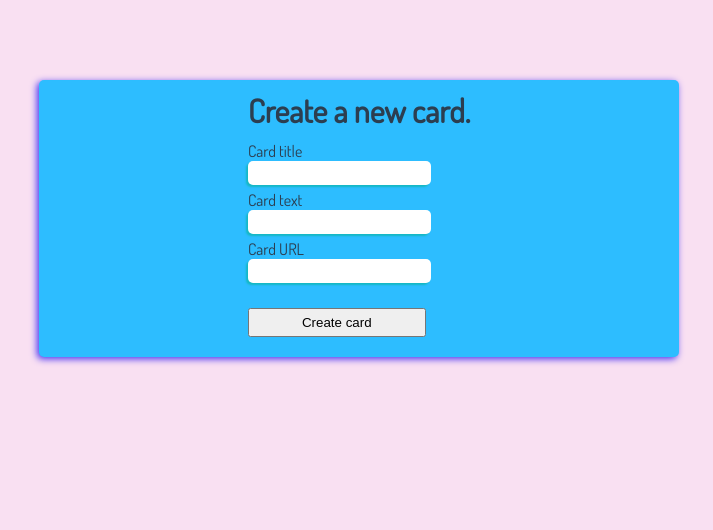
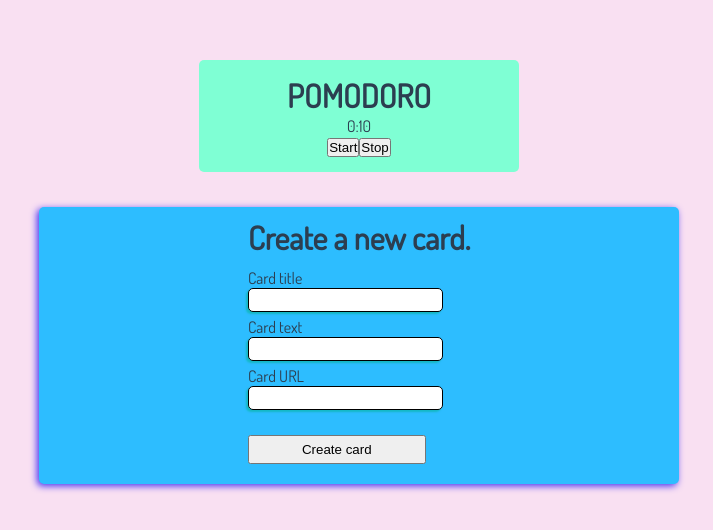
Before and after one commit to JaviVA93/workboard-VUE3, a Vue app: page / in a window 1280 px wide. Shown: the top 530 px of the page, without its empty margins (281-994 px from the left). Built offline with nearby package versions, Linux system fonts and the light colour scheme.

Commit message:
pomodoro added

```diff
--- a/src/App.vue
+++ b/src/App.vue
@@ -4,6 +4,7 @@
 import { onMounted, ref, Ref } from 'vue';
 import Card from "./components/Card.vue";
 import NewCardForm from "./components/NewCardForm.vue";
+import Pomodoro from "./components/Pomodoro.vue";
 
 interface CardInterface {
   id: string,
@@ -43,15 +44,12 @@ function removeCard(card_id: string) {
 </script>
 
 <template>
+  <div class="pomodoro-container">
+    <Pomodoro />
+  </div>
   <div class="cards-container">
     <div v-for="card in cards" :key="card.id">
-      <Card
-        @remove-card="removeCard"
-        :id="card.id"
-        :title="card.title"
-        :text="card.text"
-        :url="card.url"
-      />
+      <Card @remove-card="removeCard" :id="card.id" :title="card.title" :text="card.text" :url="card.url" />
     </div>
   </div>
   <div class="card-form-container">
@@ -61,14 +59,17 @@ function removeCard(card_id: string) {
 
 <style>
 @import url('https://fonts.googleapis.com/css2?family=Dosis&display=swap');
+
 * {
   margin: 0;
   padding: 0;
   box-sizing: border-box;
 }
+
 body {
   background-color: #df57bb2e;
 }
+
 #app {
   font-family: 'Dosis', sans-serif;
   -webkit-font-smoothing: antialiased;
@@ -77,19 +78,31 @@ body {
   color: #2c3e50;
   margin-top: 60px;
 }
+
+.pomodoro-container {
+  position: relative;
+  left: 50%;
+  transform: translateX(-50%);
+  width: fit-content;
+  margin-bottom: 15px;
+}
+
 .cards-container {
   display: grid;
-  grid-template-columns: auto auto auto;
+  grid-template-columns: repeat(auto-fit, 20rem);
   row-gap: 10px;
   column-gap: 10px;
   justify-content: center;
   margin-bottom: 20px;
 }
+
 .cards-container .card {
   height: 100%;
 }
+
 .card-form-container {
-  position: absolute;
+  position: relative;
+  width: fit-content;
   left: 50%;
   transform: translateX(-50%);
 }
--- a/src/components/Card.vue
+++ b/src/components/Card.vue
@@ -36,7 +36,7 @@ function removeCard() {
   <div class="card" :card-id="props.id">
     <h1>{{ title }}</h1>
     <span>{{ text }}</span>
-    <button @click="goTo">And a button</button>
+    <button @click="goTo">Go to link</button>
     <button @click="removeCard">Remove card</button>
   </div>
 </template>
@@ -47,7 +47,7 @@ function removeCard() {
   flex-direction: column;
   align-items: flex-start;
   gap: 20px;
-  width: 25vw;
+  width: 20rem;
   padding: 10px 30px;
   border: 0;
   box-shadow: -2px 2px 7px #e83a8e;
--- a/src/components/NewCardForm.vue
+++ b/src/components/NewCardForm.vue
@@ -1,13 +1,16 @@
 <script setup lang="ts">
+import {ref} from 'vue';
 const cardFormEmit = defineEmits<{
   (e: "createCard", title: string, text: string, url: string): void;
 }>();
 
 function createCard() {
-  let title = (<HTMLInputElement>(
-    document.querySelector(".new-card-form .form-title input")
-  )).value;
-  title = (title === '') ? 'title not set' : title;
+  // let title = (<HTMLInputElement>(
+  //   document.querySelector(".new-card-form .form-title input")
+  // )).value;
+  let title_elem = document.querySelector(".new-card-form .form-title input") as HTMLInputElement;
+  let title = (title_elem && title_elem.value !== '') ? title_elem.value : 'title not set';
+  //title = (title === '') ? 'title not set' : title;
   let text = (<HTMLInputElement>(
     document.querySelector(".new-card-form .form-text input")
   )).value;
@@ -30,6 +33,13 @@ function clearInputs() {
     input.value = "";
   });
 }
+
+
+// CSS VARIABLES
+const soft_blue = '#2dbdff';
+const sky = '#15b8c4';
+const purple_blue = '#4730f1';
+const soft_grey = ''
 </script>
 
 <template>
@@ -60,37 +70,49 @@ function clearInputs() {
   align-items: center;
   gap: 10px;
   width: 50vw;
-  background-color: #2dbdff;
+  background-color: v-bind(soft_blue);
   border: 0px;
   border-radius: 5px;
-  box-shadow: -2px 2px 7px #4730f1;
+  box-shadow: -2px 2px 7px v-bind(purple_blue);
 }
+
 .new-card-form h1 {
   color: #2c3e50;
   margin: 10px 0;
 }
-.new-card-form > div {
+
+.new-card-form>div {
   display: flex;
   flex-direction: column;
   width: fit-content;
   align-items: flex-start;
 }
-.new-card-form > div > div {
+
+.new-card-form>div>div {
   display: flex;
   flex-direction: column;
   align-items: flex-start;
 }
-.new-card-form > div > div:not(:last-child) {
+
+.new-card-form>div>div:not(:last-child) {
   margin-bottom: 5px;
 }
+
 .new-card-form input {
   font-family: inherit;
   font-size: 1.2rem;
   height: 1.5rem;
-  border: 0;
+  border: 1px solid;
   border-radius: 5px;
-  box-shadow: -2px 2px 2px #15b8c4;
+  box-shadow: -2px 2px 2px v-bind(sky);
+  padding: 0 5px;
 }
+
+.new-card-form input:focus-visible {
+  outline: 0;
+  border: 2px solid;
+}
+
 .new-card-form button {
   display: flex;
   align-items: center;
--- /dev/null
+++ b/src/components/Pomodoro.vue
@@ -0,0 +1,119 @@
+<script setup lang="ts">
+import { onMounted } from 'vue';
+
+let pomo_vars = {
+    status: '',
+    interval: {
+        minutes: 0,
+        seconds: 10,
+    },
+    timeRemain: {
+        seconds: 0,
+        minutes: 0,
+    },
+}
+
+function startPauseResumePomodoro() {
+    let start_btn = document.querySelector('#pom_start') as HTMLButtonElement;
+    if (pomo_vars.status === 'running') {
+        pomo_vars.status = 'pause';
+        if (start_btn) start_btn.innerText = 'Resume';
+    }
+    else {
+        if (pomo_vars.status === '' || pomo_vars.status === 'end')
+            pomo_vars.timeRemain = JSON.parse(JSON.stringify(pomo_vars.interval));
+        pomo_vars.status = 'running';
+        if (start_btn) start_btn.innerText = 'Pause';
+        updatePomodoro();
+    }
+}
+
+function stopPomodoro() {
+    pomo_vars.status = 'stop';
+    pomo_vars.timeRemain = JSON.parse(JSON.stringify(pomo_vars.interval));
+
+    printTime();
+
+    let start_btn = document.querySelector('#pom_start') as HTMLButtonElement;
+    if (start_btn) start_btn.innerText = 'Start';
+}
+
+function calculateTimeRemain() {
+    if (pomo_vars.timeRemain.seconds <= 0 && pomo_vars.timeRemain.minutes >= 0) {
+        pomo_vars.timeRemain.minutes--;
+        pomo_vars.timeRemain.seconds = 59;
+    }
+    else
+        pomo_vars.timeRemain.seconds--;
+}
+
+function printTime() {
+    let time_element: HTMLSpanElement = document.querySelector('.pomo_time');
+    if (time_element) time_element.innerText =
+        `${pomo_vars.timeRemain.minutes.toString()}:${pomo_vars.timeRemain.seconds.toString()}`;
+}
+
+function updatePomodoro() {
+    console.log(`updating pomodoro:
+    Time remaining: ${pomo_vars.timeRemain.minutes}:${pomo_vars.timeRemain.seconds},
+    status: ${pomo_vars.status}`);
+
+    if (pomo_vars.status === 'pause' || pomo_vars.status === 'stop' || pomo_vars.status === 'end')
+        return;
+
+    if (pomo_vars.status === 'stop')
+        return;
+
+    calculateTimeRemain();
+    printTime();
+
+    let btn = document.querySelector('#pom_start');
+    if (pomo_vars.timeRemain.seconds <= 0 && pomo_vars.timeRemain.minutes <= 0) {
+        pomo_vars.status = 'end';
+        if (btn) btn.textContent = 'Start';
+    }
+    else if (pomo_vars.status === 'pause') {
+        if (btn)
+            btn.textContent = 'Resume'
+        return;
+    }
+    else {
+        if (btn)
+            btn.textContent = 'Pause';
+        pomo_vars.status = 'running';
+        setTimeout(() => {
+            updatePomodoro();
+        }, 1000);
+    }
+}
+onMounted(() => {
+    pomo_vars.timeRemain = JSON.parse(JSON.stringify(pomo_vars.interval));
+    printTime();
+});
+
+</script>
+<template>
+    <div class="pomo-card">
+        <h1>POMODORO</h1>
+        <span class="pomo_time"></span>
+        <div class="pom_btns_wrapper">
+            <button id="pom_start" @click="startPauseResumePomodoro">Start</button>
+            <button id="pom_stop" @click="stopPomodoro">Stop</button>
+        </div>
+    </div>
+</template>
+<style scoped>
+.pomo-card {
+    display: flex;
+    flex-direction: column;
+    align-items: center;
+    justify-content: center;
+
+    background-color: aquamarine;
+
+    width: 25vw;
+    padding: 15px;
+
+    border-radius: 5px;
+}
+</style>
```
